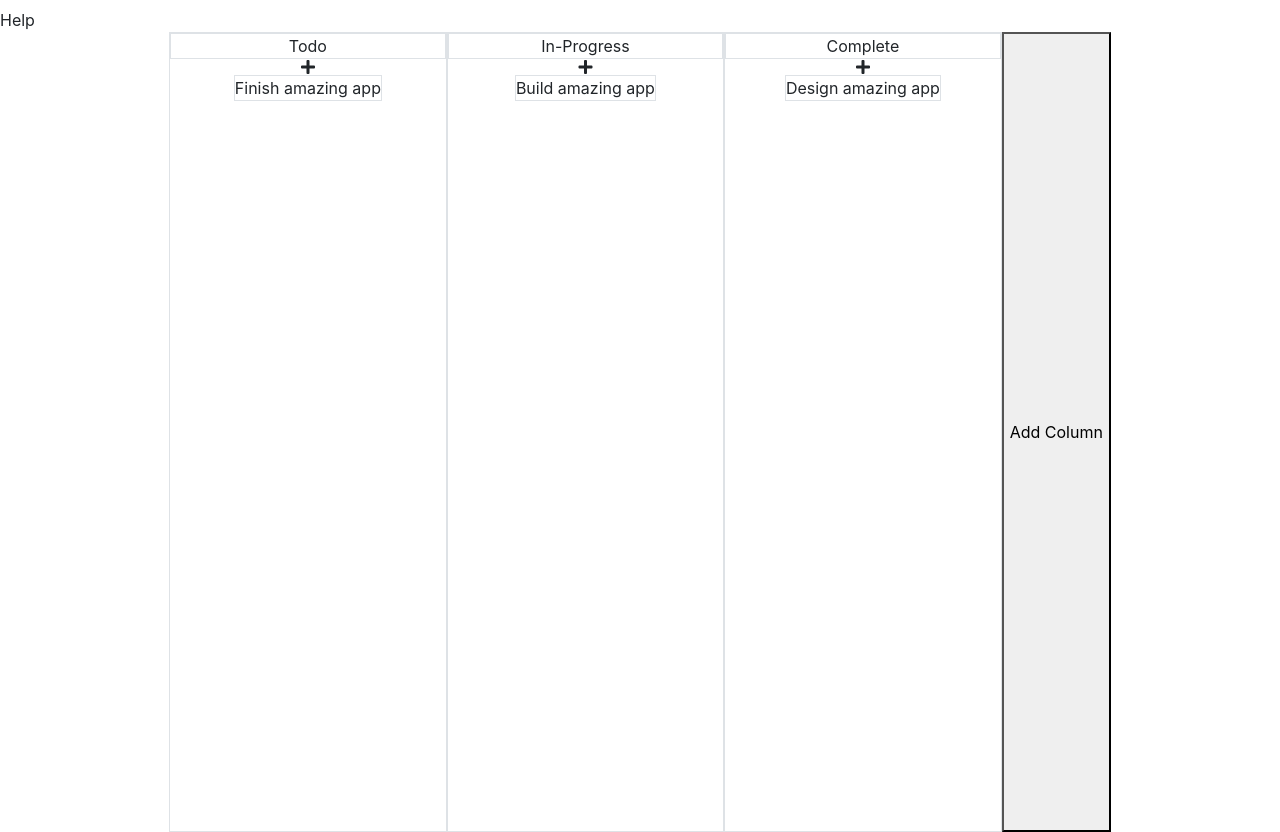
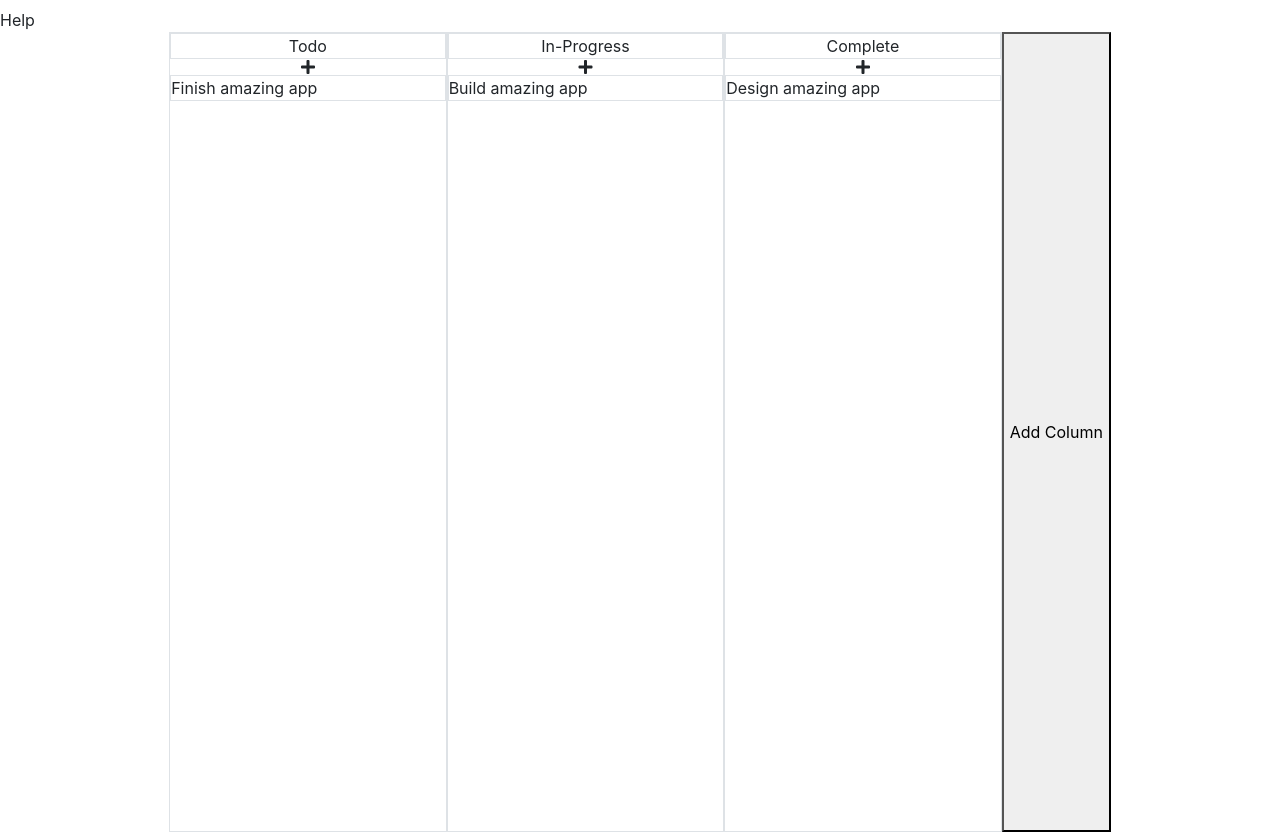
Before and after one commit to kusholhuq/js-olympics-team-overeact, a React (Create React App) app in the folder js-hackathon-olympics/: page / in a window 1280 px wide. Built offline with nearby package versions, Linux system fonts and the light colour scheme.

Commit message:
addTask works, addColumn works

```diff
--- a/js-hackathon-olympics/src/components/Column.jsx
+++ b/js-hackathon-olympics/src/components/Column.jsx
@@ -15,9 +15,9 @@ export default class Column extends React.Component {
           {this.props.title}
         </header>
         <div className="d-flex justify-content-center">
-          <i onClick={this.addTask} className="fas fa-plus"></i>
+          <i onClick={()=>this.props.addTask(this.props.id)} className="fas fa-plus"></i>
         </div>
-        <div className='mx-0 w-100 d-flex justify-content-center'>
+        <div className='mx-0 w-100 d-flex flex-wrap justify-content-center'>
           {
           this.props.tasks.map(content=>{
             return (
--- a/js-hackathon-olympics/src/components/ColumnContainer.jsx
+++ b/js-hackathon-olympics/src/components/ColumnContainer.jsx
@@ -37,19 +37,21 @@ export default class ColumnContainer extends React.Component {
           content: [],
           columnId: this.state.columnCount + 1
         })
-
     this.setState(state=>({columns: newColumn, columnCount: this.state.columnCount+1}))
   }
 
-  addTask(event, columnId) {
-    event.preventDefault();
+  addTask(columnId) {
     const columns = this.state.columns.slice()
     const column = columns.filter(col=>{
       return col.columnId === columnId
     })
-    column.content.push({
+    console.log(column)
+    console.log(column[0].content)
+
+    column[0].content.push({
       task: 'Added Task', taskId: this.state.taskCount +1
     })
+    this.setState(state=>({columns: columns, taskCount: this.state.taskCount+1}))
   }
 
   render(){
@@ -62,8 +64,10 @@ export default class ColumnContainer extends React.Component {
               <Column
               className = "col d-flex"
               key = {column.columnId}
+              id = {column.columnId}
               title = {column.name}
               tasks = {column.content}
+              addTask = {this.addTask}
               />
             )
           })
--- a/js-hackathon-olympics/src/components/TaskCard.jsx
+++ b/js-hackathon-olympics/src/components/TaskCard.jsx
@@ -2,7 +2,7 @@ import React from 'react';
 
 export default function TaskCard(props){
   return (
-    <div className="border">
+    <div className="border w-100">
       {props.content}
     </div>
   )
```
